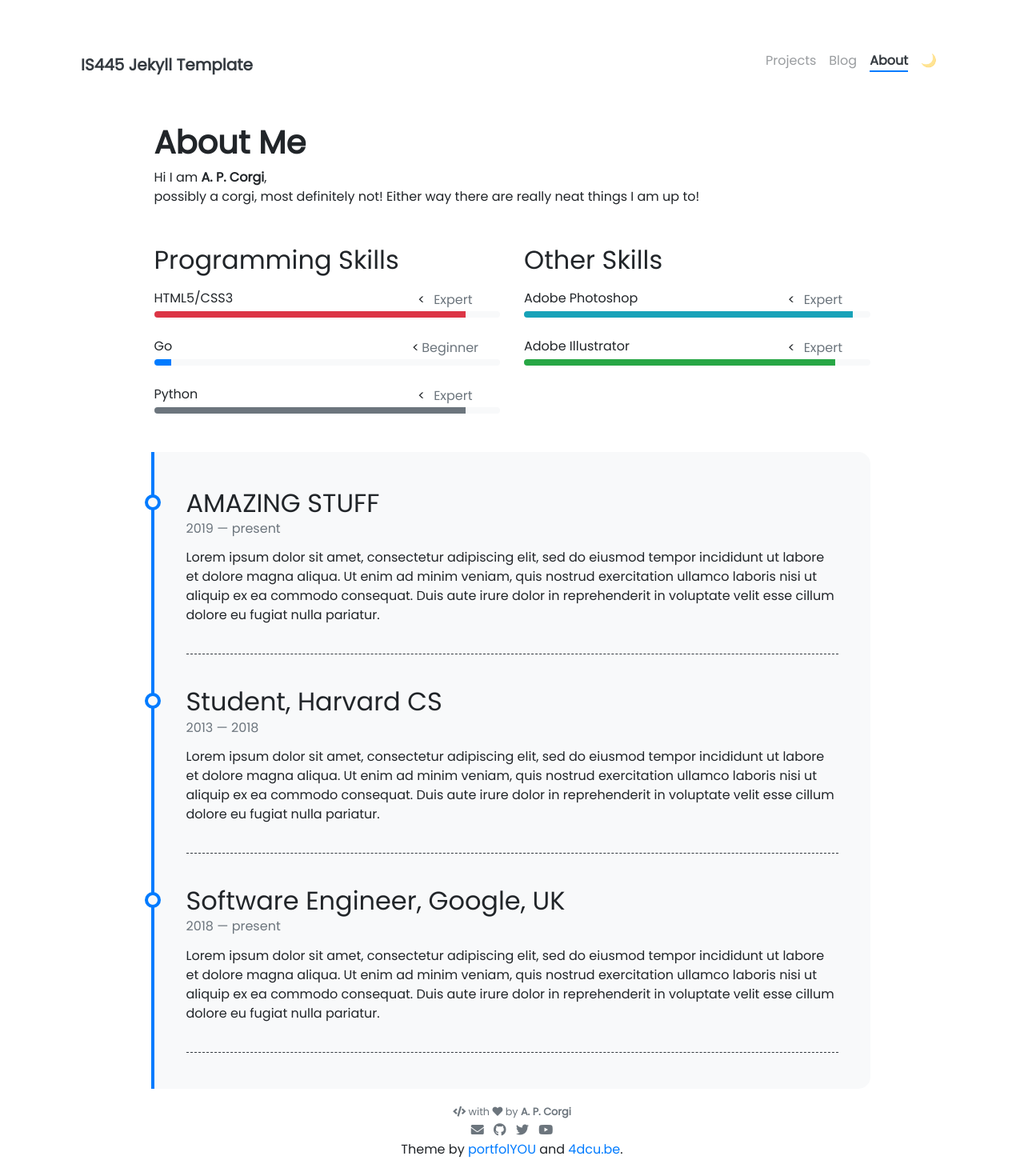
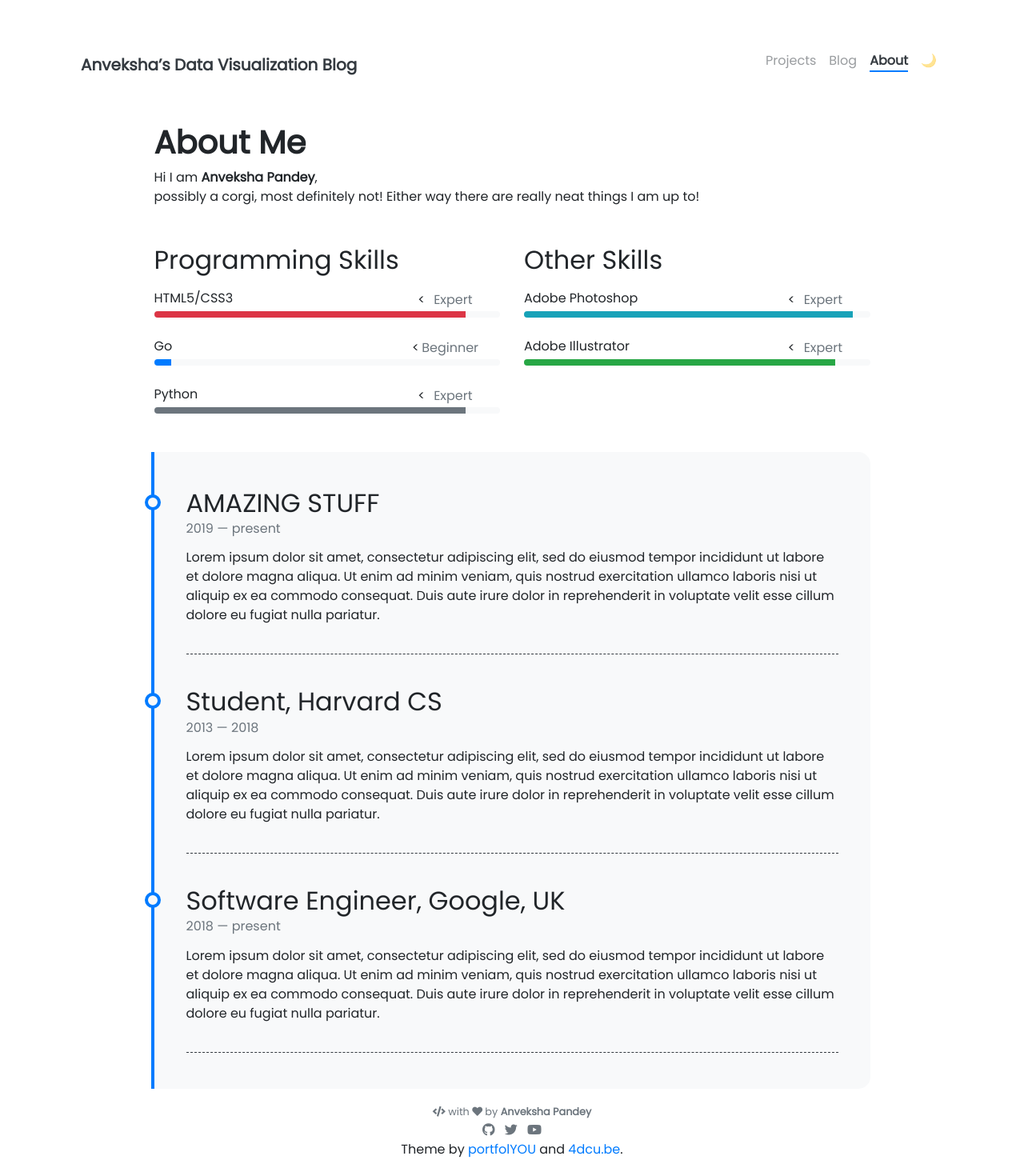
Before and after one commit to AnvekshaPandey/AnvekshaPandey.github.io, a Jekyll site: the page built from pages/about.md, in a window 1280 px wide. Shown: the whole page at 80% size. Built offline with Jekyll 4.4.1, drawn with Linux system fonts in a browser that asks for light colours; nearby versions of some CDN libraries.

Commit message:
Update _config.yml

```diff
--- a/_config.yml
+++ b/_config.yml
@@ -5,9 +5,8 @@
 # NOTE: it looks like you need to rebuild + repush everytime you update this _config.yml file
 
 ### Site Settings ###
-title               : IS445 Jekyll Template
-description         : >-
-                      I am definitely not a corgi!
+title: "Anveksha’s Data Visualization Blog"
+description: "Altair and Vega-Lite projects from IS445"
 baseurl             : ""   # Change to empty quotes if you are hosting your site at <your-username>.github.io directly,
 #                                             otherwise will be hosted at <your-username>.github.io/{{base_url}}
 repository          :                     # Change to <your-username> for github OR, if that doesn't work <your-username>/<your-username>.github.io (or remove it if you don't need remote projects) -- for example, I would put "jnaiman" without the quotes after the ":" here
@@ -34,13 +33,14 @@ nav_exclude:                                            # The following paths ar
 
 ### Author Info ###
 author:
-  name              : A. P. Corgi
-  image             : https://media.tenor.com/8RcIoWTKYR4AAAAe/scuze-corgi.png
+  name: Anveksha Pandey
+  image: https://avatars.githubusercontent.com/u/  # (you can leave this blank or add a photo later)
+  github: AnvekshaPandey
 #  behance           : your_username
 # dribbble          : your_username
-  email             : username@domain.com
+ # email             : username@domain.com
 #  facebook          : your_username
-  github            : jnaiman # JPN
+ # github            : jnaiman # JPN
 # gitlab            : your_username
 # instagram         : your_username
 # kaggle            : your_username
@@ -109,7 +109,9 @@ defaults:
       type: "posts"
     values:
       comments: false                                   # Set to true to enable disqus comments
-
+paginate: 5
+paginate_path: "/page:num/"
+layout: home
 
 ### Exclude from processing ###
 ## Add yours here if you have other stuff in your github.io page!!!**
```
